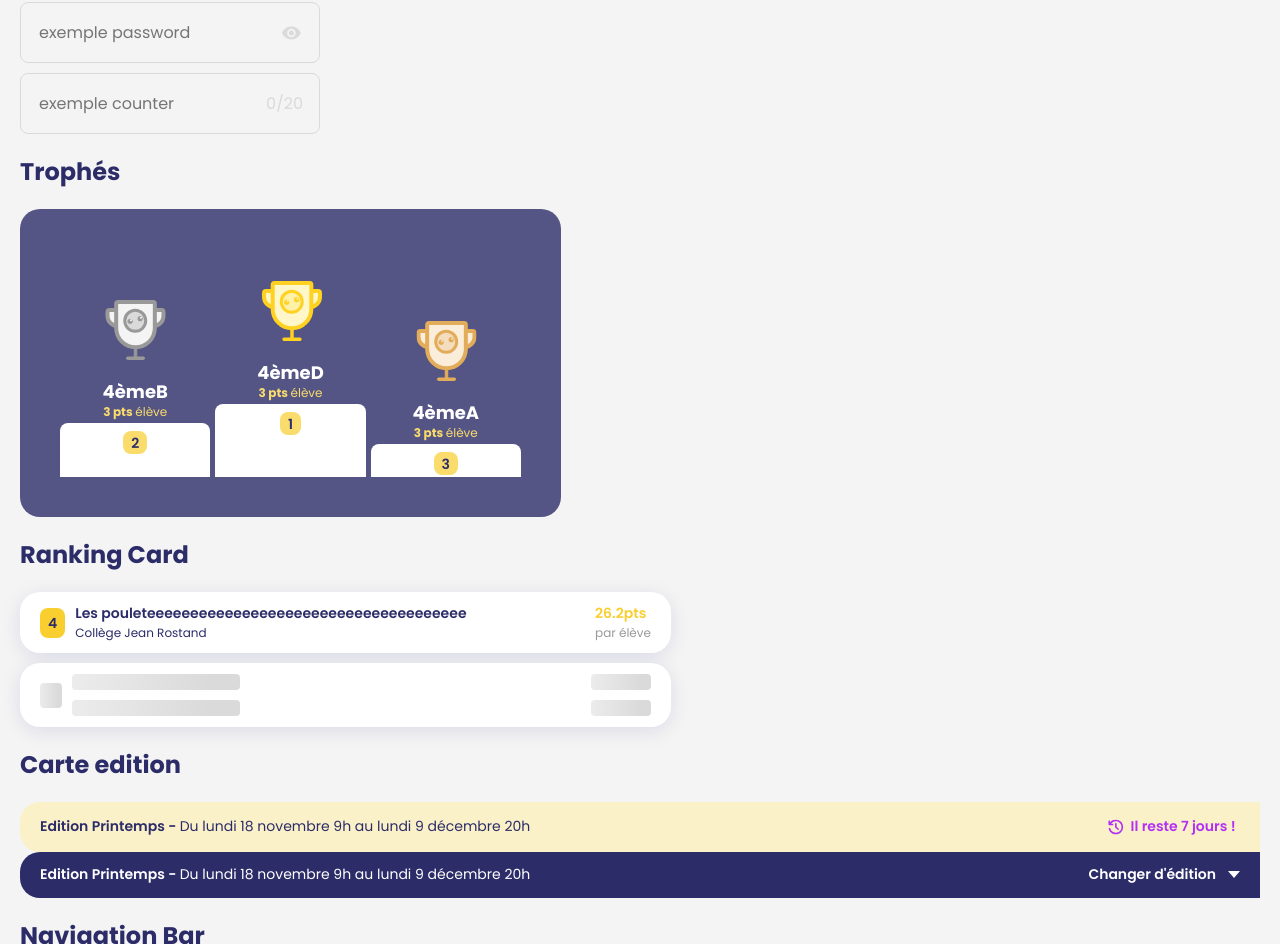
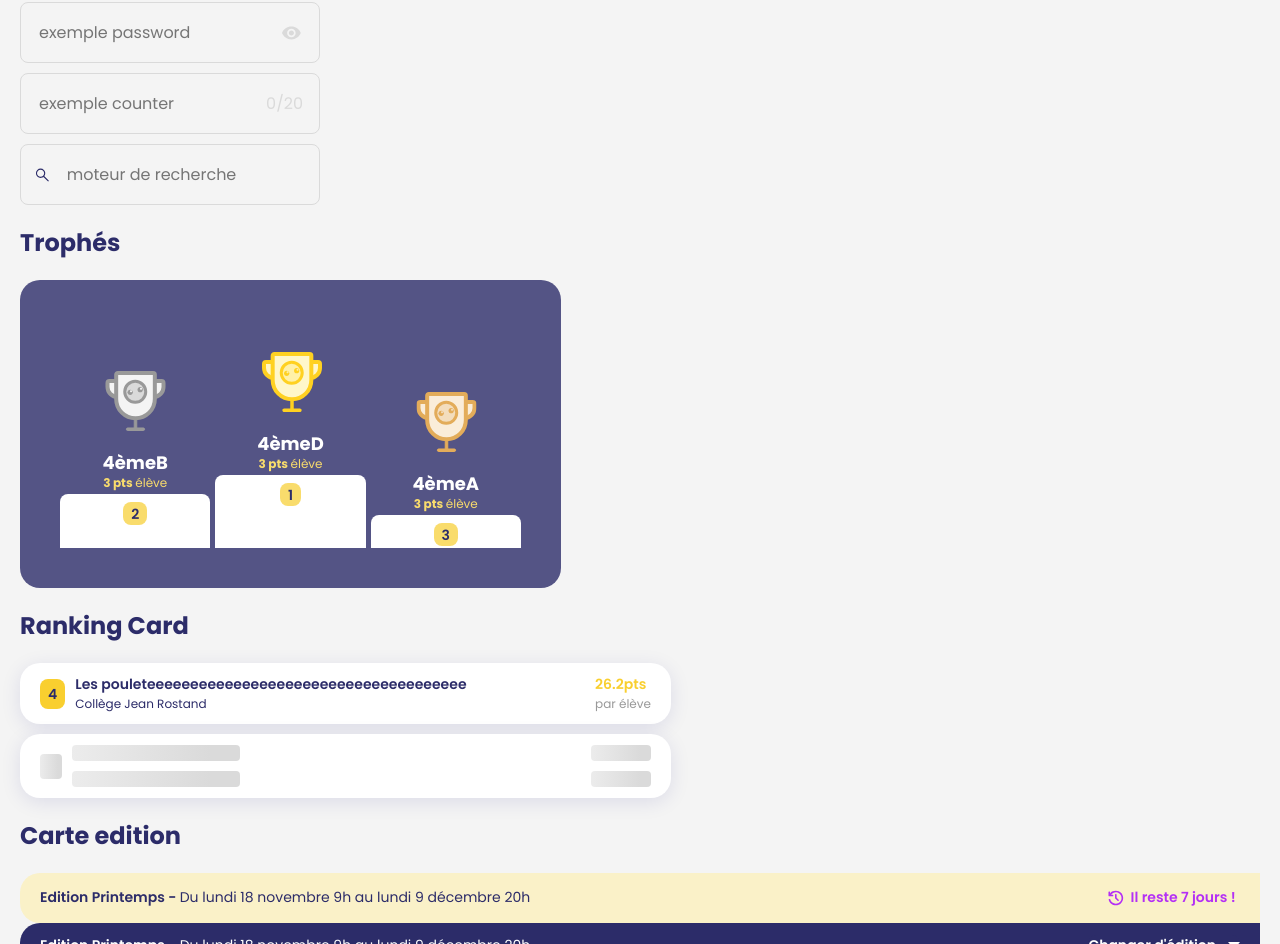
Before and after one commit to Ma-Petite-Planete/ma-petite-librairie, a React (Vite) app: page / in a window 1280 px wide. Shown: the part 1286-2230 px from the top of the page. Built offline with nearby package versions, Linux system fonts and the light colour scheme; a web font is replaced by a local one.

Commit message:
research input

```diff
--- a/src/components/MppInput/MppInput.tsx
+++ b/src/components/MppInput/MppInput.tsx
@@ -1,4 +1,4 @@
-import React, { useState, KeyboardEventHandler } from 'react';
+import React, { useState, KeyboardEventHandler, ReactNode } from 'react';
 import './mpp_input.css';
 import { MppIcons } from '../../utils/MppIcons';
 
@@ -11,6 +11,7 @@ interface MppInputTextProps {
   placeholder: string;
   value: string;
   icon?: React.FC<React.SVGProps<SVGSVGElement>>;
+  prefixIcon?: ReactNode;
   needCounter?: boolean;
   maxCharacters?: number;
   validationConditions?: Array<ValidationCondition>;
@@ -27,6 +28,7 @@ const MppInput: React.FC<MppInputTextProps> = ({
   placeholder,
   value = '',
   icon: Icon,
+  prefixIcon: PrefixIcon,
   needCounter = false,
   maxCharacters,
   errorMessage = '',
@@ -69,6 +71,7 @@ const MppInput: React.FC<MppInputTextProps> = ({
       <div
         className={`mpp_input_container ${isFocused && !readOnly ? 'focused' : ''} ${errorMessage.length > 0 && !isFirstEntry && value ? 'error' : ''}`}
       >
+        {PrefixIcon}
         <input
           type={!showPassword && isPassword ? 'password' : 'text'}
           placeholder={placeholder}
@@ -76,7 +79,7 @@ const MppInput: React.FC<MppInputTextProps> = ({
           onFocus={handleFocus}
           onBlur={handleBlur}
           onChange={handleChange}
-          className={`mpp_input ${readOnly ? 'read_only' : ''}`}
+          className={`mpp_input ${readOnly ? 'read_only' : ''} ${PrefixIcon ? 'with_prefix_icon' : ''}`}
           readOnly={readOnly}
           onKeyDown={onKeyDown}
           autoComplete={autoComplete}
--- a/src/section/InputSection.tsx
+++ b/src/section/InputSection/InputSection.tsx
@@ -1,7 +1,9 @@
 import { useState } from 'react';
-import MppInputText from '../components/MppInputText/MppInputText';
+import MppInputText from '../../components/MppInputText/MppInputText';
 import React from 'react';
-import MppInput from '../components/MppInput/MppInput';
+import MppInput from '../../components/MppInput/MppInput';
+import { MppIcons } from '../../utils/MppIcons';
+import './input_section_style.css'
 
 const InputDemo: React.FC = () => {
   const [inputDemoIcon, setInputDemoIcon] = useState('');
@@ -27,6 +29,7 @@ const InputDemo: React.FC = () => {
   };
 
   const [inputDemoCondition, setInputDemoCondition] = useState('');
+  const [valueDemoResearch, setInputDemoResearch] = useState('');
   const handleChangeDemoCondition = (value: string, hasError: boolean) => {
     if (hasError) {
       console.log('les conditions ne sont pas respecté');
@@ -68,6 +71,13 @@ const InputDemo: React.FC = () => {
         maxCharacters={20}
         errorMessage={errorDemoCounter}
       />
+      <MppInput
+        value={valueDemoResearch}
+        prefixIcon={<MppIcons.research className="research_icon" />}
+        placeholder={'moteur de recherche'}
+        onChange={setInputDemoResearch}
+        needCounter={false}
+      />
     </div>
   );
 };
--- /dev/null
+++ b/src/section/InputSection/input_section_style.css
@@ -0,0 +1,3 @@
+.research_icon {
+    scale: 1.2;
+}
```
Also changed, not shown: src/App.tsx (+4 -4 lines).
